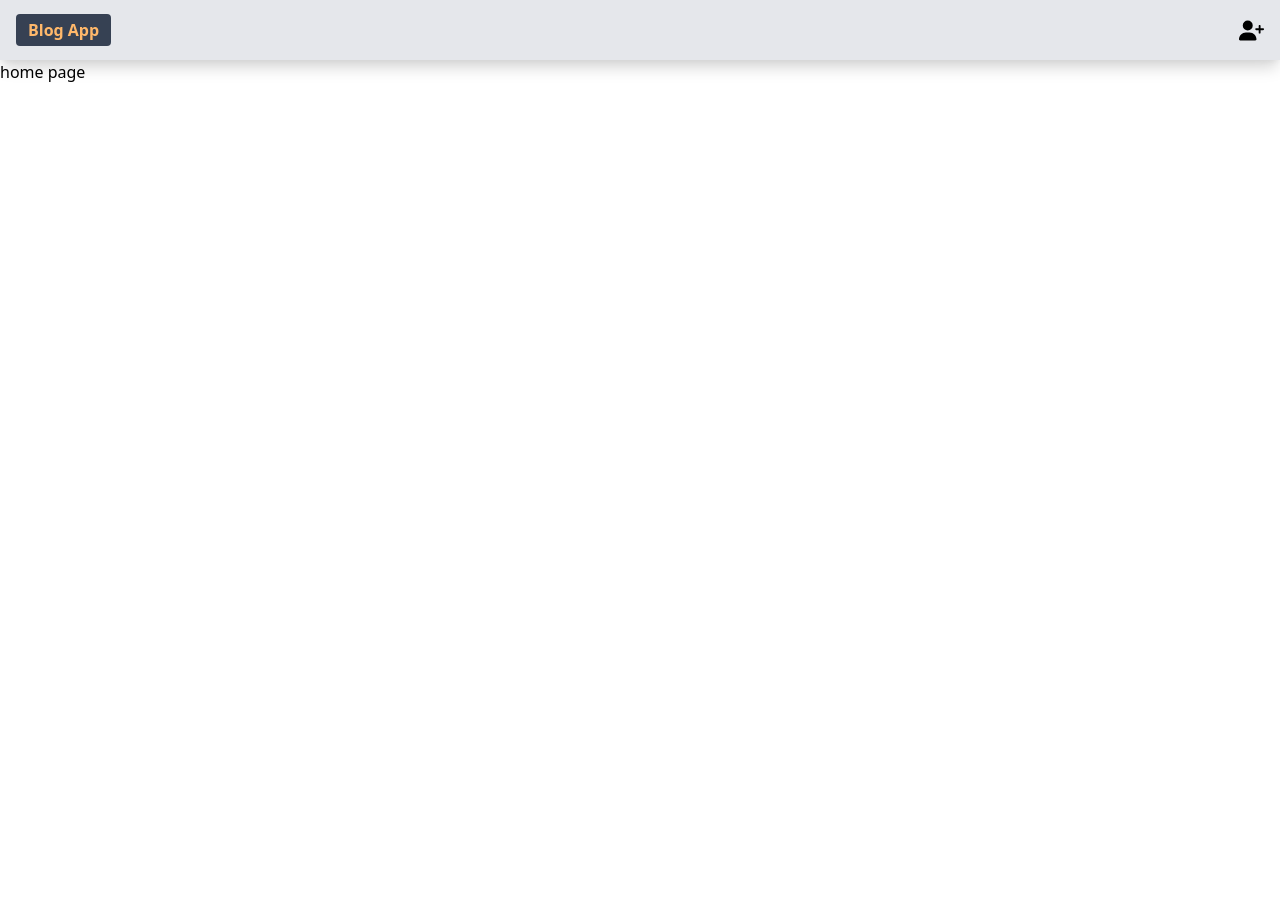
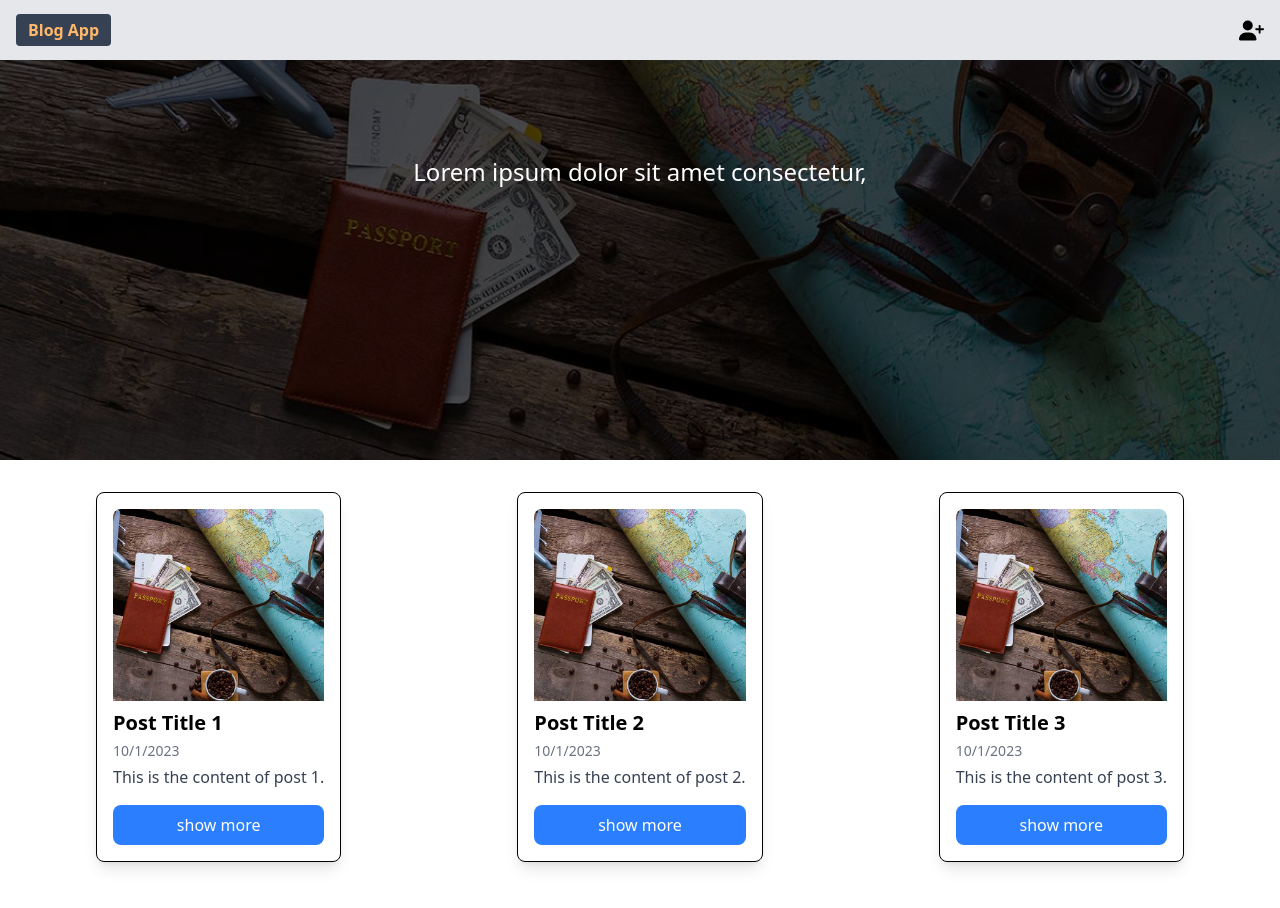
Before and after one commit to ibrahim-kurut/blog-app, a Next.js app: page / in a window 1280 px wide. Shown: the top 908 px of the page. Before the commit the page ends 800 px from the top, so only its background shows below. Built offline with nearby package versions, Linux system fonts and the light colour scheme.

Commit message:
create home page

```diff
--- a/src/app/page.jsx
+++ b/src/app/page.jsx
@@ -1,8 +1,13 @@
-import Login from "@/components/header/Login";
-import Logo from "@/components/header/Logo";
+import HeroSection from "@/components/home/heroSection";
+import PostCard from "@/components/home/PostCard";
 
 const HomePage = () => {
-  return <div>home page</div>;
+  return (
+    <div>
+      <HeroSection />
+      <PostCard />
+    </div>
+  );
 };
 
 export default HomePage;
--- /dev/null
+++ b/src/components/home/PostCard.jsx
@@ -0,0 +1,65 @@
+import Image from "next/image";
+
+const PostCard = () => {
+  const posts = [
+    {
+      id: 1,
+      title: "Post Title 1",
+      createdat: "2023-10-01",
+      img: "/assets/hero.jpg", // Replace with actual image path
+      content: "This is the content of post 1.",
+    },
+    {
+      id: 2,
+      title: "Post Title 2",
+      createdat: "2023-10-01",
+      img: "/assets/hero.jpg", // Replace with actual image path
+      content: "This is the content of post 2.",
+    },
+    {
+      id: 3,
+      title: "Post Title 3",
+      createdat: "2023-10-01",
+      img: "/assets/hero.jpg", // Replace with actual image path
+      content: "This is the content of post 3.",
+    },
+    {
+      id: 4,
+      title: "Post Title 4",
+      createdat: "2023-10-01",
+      img: "/assets/hero.jpg", // Replace with actual image path
+      content: "This is the content of post 4.",
+    },
+  ];
+  return (
+    <div className="container mx-auto p-4 grid grid-cols-1 sm:grid-cols-2 md:grid-cols-3 gap-4">
+      {posts.map((post) => (
+        <div
+          key={post.id}
+          className="max-w-sm mx-auto my-4 p-4 border rounded-lg shadow-lg"
+        >
+          <div className="relative w-full h-48">
+            <Image
+              src={post.img || "/assets/hero.jpg"} // Fallback image
+              alt={post.title}
+              fill
+              className="w-full h-48 object-cover rounded-t-lg"
+            />
+          </div>
+          <h2 className="text-xl font-bold mt-2">{post.title}</h2>
+          <p className="text-gray-500 text-sm mt-1">
+            {new Date(post.createdat).toLocaleDateString()}
+          </p>
+          <p className="text-gray-700 mt-1">{post.content}</p>
+          <div>
+            <button className="w-full bg-blue-500 text-white py-2 rounded-lg mt-4 hover:bg-blue-600 transition duration-200">
+              show more
+            </button>
+          </div>
+        </div>
+      ))}
+    </div>
+  );
+};
+
+export default PostCard;
--- /dev/null
+++ b/src/components/home/heroSection.jsx
@@ -0,0 +1,22 @@
+import Image from "next/image";
+const HeroSection = () => {
+  return (
+    <div className="relative w-full h-[50vh]">
+      <div className="absolute top-0 left-0 w-full h-full bg-black z-10 opacity-70"></div>
+      <Image
+        src={"/assets/hero.jpg"}
+        alt="Hero Image"
+        fill
+        sizes="100vw"
+        className="object-cover"
+      />
+      <div className="absolute -top-20  w-full h-full flex flex-col items-center justify-center z-20 text-white">
+        <h1 className="text-2xl mb-4">
+          Lorem ipsum dolor sit amet consectetur,
+        </h1>
+      </div>
+    </div>
+  );
+};
+
+export default HeroSection;
```
Also changed, not shown: public/assets/hero.jpg (added).
